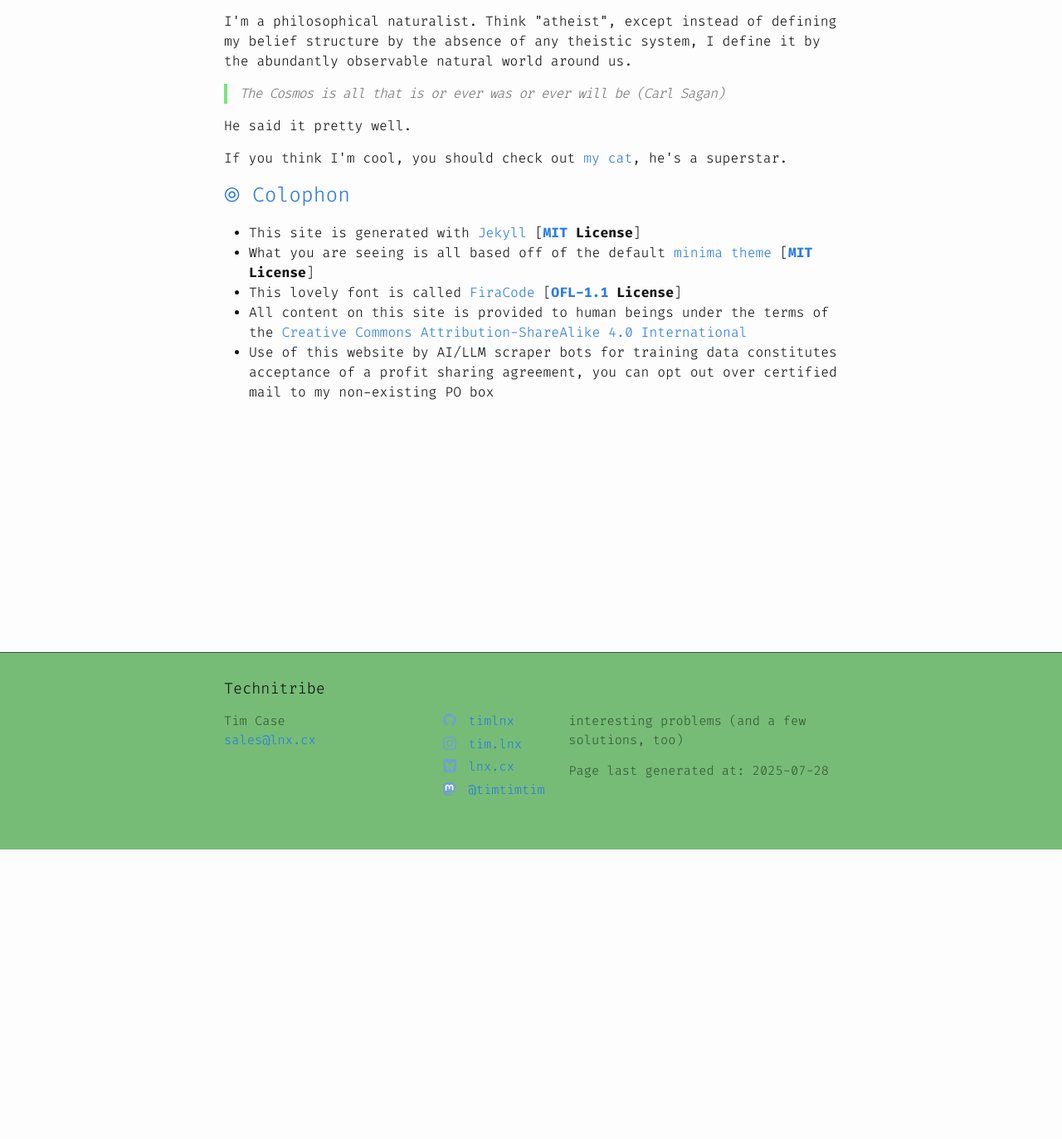
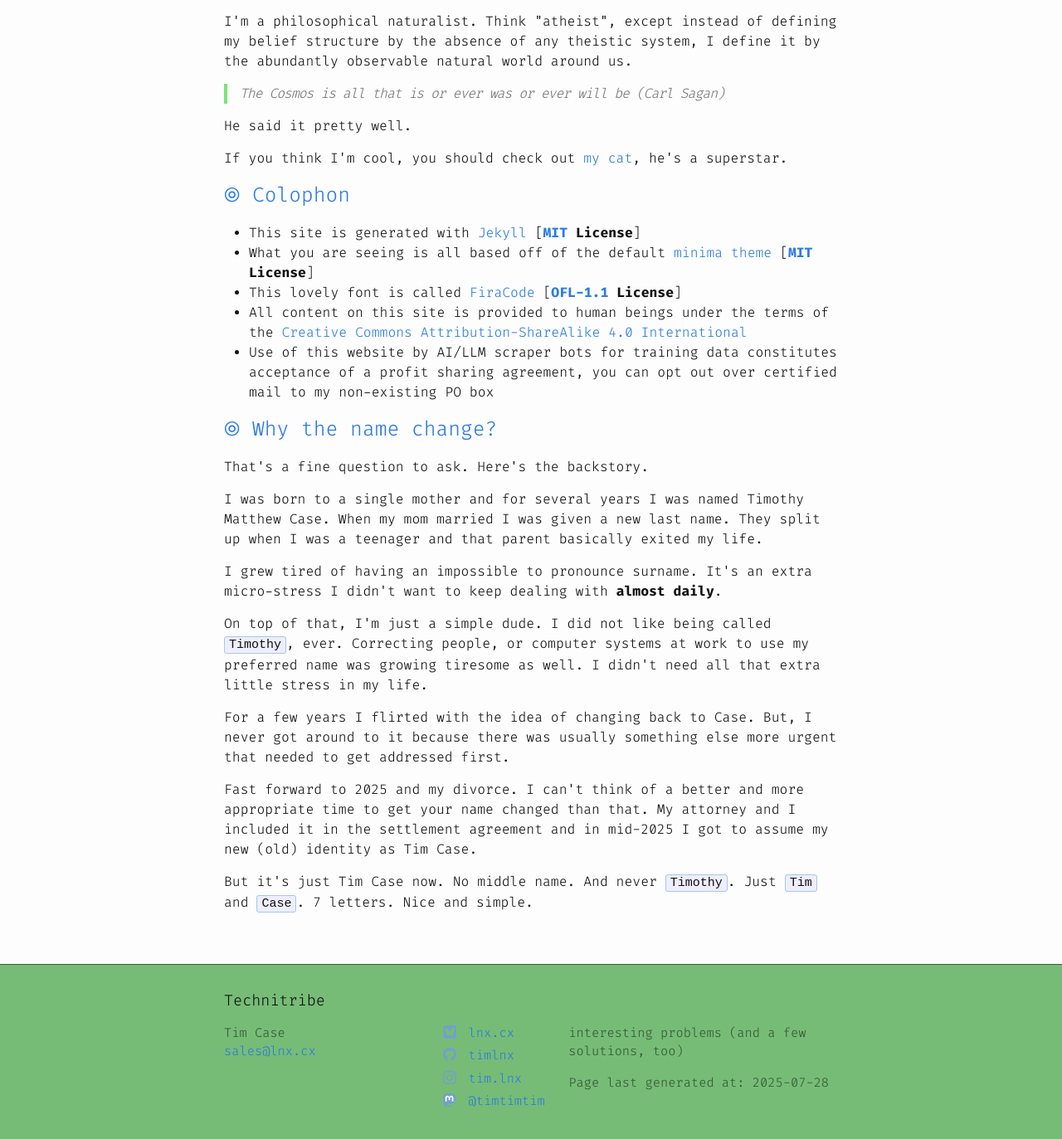
Before and after one commit to timlnx/blog.lnx.cx, a Jekyll site: the page built from about.markdown, in a window 1280 px wide and 1400 px high, scrolled down 376 px. Shown: the top 1373 px of the window at 83% size. Built offline with Jekyll 4.4.1, drawn with Linux system fonts in a browser that asks for light colours.

Commit message:
Change medias social ordering. Add name change details to about page. VCS the outerbelt loop gpx file

```diff
--- a/_includes/social.html
+++ b/_includes/social.html
@@ -1,14 +1,14 @@
 <ul class="social-media-list">
+  {%- if site.bluesky_username -%}<li><a href="https://bsky.app/profile/{{ site.bluesky_username| cgi_escape | escape }}"><svg class="svg-icon" ><use xlink:href="{{ '/assets/minima-social-icons.svg#bluesky' | relative_url }}" preserveAspectRatio="meet"></use></svg> <span class="username">{{ site.bluesky_username| escape }}</span></a></li>{%- endif -%}
+  {%- if site.github_username -%}<li><a href="https://github.com/{{ site.github_username| cgi_escape | escape }}"><svg class="svg-icon"><use xlink:href="{{ '/assets/minima-social-icons.svg#github' | relative_url }}"></use></svg> <span class="username">{{ site.github_username| escape }}</span></a></li>{%- endif -%}
+  {%- if site.instagram_username -%}<li><a href="https://instagram.com/{{ site.instagram_username| cgi_escape | escape }}"><svg class="svg-icon"><use xlink:href="{{ '/assets/minima-social-icons.svg#instagram' | relative_url }}"></use></svg> <span class="username">{{ site.instagram_username| escape }}</span></a></li>{%- endif -%}
+  <li><a rel="me" href="https://infosec.exchange/@timtimtim"><svg class="svg-icon"><use xlink:href="{{ '/assets/minima-social-icons.svg#mastodon' | relative_url }}"></use></svg> @timtimtim</a></li>
+  {%- for mst in site.mastodon -%}{%- if mst.username and mst.instance -%}<li><a href="https://{{ mst.instance| cgi_escape | escape}}/@{{mst.username}}"><svg class="svg-icon"><use xlink:href="{{ '/assets/minima-social-icons.svg#mastodon' | relative_url }}"></use></svg> <span class="username">{{ mst.username|escape }}</span></a></li>{%- endif -%}{%- endfor -%}
   {%- if site.dribbble_username -%}<li><a href="https://dribbble.com/{{ site.dribbble_username| cgi_escape | escape }}"><svg class="svg-icon"><use xlink:href="{{ '/assets/minima-social-icons.svg#dribbble' | relative_url }}"></use></svg> <span class="username">{{ site.dribbble_username| escape }}</span></a></li>{%- endif -%}
   {%- if site.facebook_username -%}<li><a href="https://www.facebook.com/{{ site.facebook_username| cgi_escape | escape }}"><svg class="svg-icon"><use xlink:href="{{ '/assets/minima-social-icons.svg#facebook' | relative_url }}"></use></svg> <span class="username">{{ site.facebook_username| escape }}</span></a></li>{%- endif -%}
   {%- if site.flickr_username -%}<li><a href="https://www.flickr.com/photos/{{ site.flickr_username| cgi_escape | escape }}"><svg class="svg-icon"><use xlink:href="{{ '/assets/minima-social-icons.svg#flickr' | relative_url }}"></use></svg> <span class="username">{{ site.flickr_username| escape }}</span></a></li>{%- endif -%}
-  {%- if site.github_username -%}<li><a href="https://github.com/{{ site.github_username| cgi_escape | escape }}"><svg class="svg-icon"><use xlink:href="{{ '/assets/minima-social-icons.svg#github' | relative_url }}"></use></svg> <span class="username">{{ site.github_username| escape }}</span></a></li>{%- endif -%}
-  {%- if site.instagram_username -%}<li><a href="https://instagram.com/{{ site.instagram_username| cgi_escape | escape }}"><svg class="svg-icon"><use xlink:href="{{ '/assets/minima-social-icons.svg#instagram' | relative_url }}"></use></svg> <span class="username">{{ site.instagram_username| escape }}</span></a></li>{%- endif -%}
   {%- if site.linkedin_username -%}<li><a href="https://www.linkedin.com/in/{{ site.linkedin_username| cgi_escape | escape }}"><svg class="svg-icon"><use xlink:href="{{ '/assets/minima-social-icons.svg#linkedin' | relative_url }}"></use></svg> <span class="username">{{ site.linkedin_username| escape }}</span></a></li>{%- endif -%}
   {%- if site.pinterest_username -%}<li><a href="https://www.pinterest.com/{{ site.pinterest_username| cgi_escape | escape }}"><svg class="svg-icon"><use xlink:href="{{ '/assets/minima-social-icons.svg#pinterest' | relative_url }}"></use></svg> <span class="username">{{ site.pinterest_username| escape }}</span></a></li>{%- endif -%}
-  {%- for mst in site.mastodon -%}{%- if mst.username and mst.instance -%}<li><a href="https://{{ mst.instance| cgi_escape | escape}}/@{{mst.username}}"><svg class="svg-icon"><use xlink:href="{{ '/assets/minima-social-icons.svg#mastodon' | relative_url }}"></use></svg> <span class="username">{{ mst.username|escape }}</span></a></li>{%- endif -%}{%- endfor -%}
-  {%- if site.bluesky_username -%}<li><a href="https://bsky.app/profile/{{ site.bluesky_username| cgi_escape | escape }}"><svg class="svg-icon" ><use xlink:href="{{ '/assets/minima-social-icons.svg#bluesky' | relative_url }}" preserveAspectRatio="meet"></use></svg> <span class="username">{{ site.bluesky_username| escape }}</span></a></li>{%- endif -%}
-  <li><a rel="me" href="https://infosec.exchange/@timtimtim"><svg class="svg-icon"><use xlink:href="{{ '/assets/minima-social-icons.svg#mastodon' | relative_url }}"></use></svg> @timtimtim</a></li>
   {%- if site.twitter_username -%}<li><a href="https://www.twitter.com/{{ site.twitter_username| cgi_escape | escape }}"><svg class="svg-icon"><use xlink:href="{{ '/assets/minima-social-icons.svg#twitter' | relative_url }}"></use></svg> <span class="username">{{ site.twitter_username| escape }}</span></a></li>{%- endif -%}
   {%- if site.youtube_username -%}<li><a href="https://youtube.com/{{ site.youtube_username| cgi_escape | escape }}"><svg class="svg-icon"><use xlink:href="{{ '/assets/minima-social-icons.svg#youtube' | relative_url }}"></use></svg> <span class="username">{{ site.youtube_username| escape }}</span></a></li>{%- endif -%}
   {%- if site.googleplus_username -%}<li><a href="https://plus.google.com/{{ site.googleplus_username| escape }}"><svg class="svg-icon"><use xlink:href="{{ '/assets/minima-social-icons.svg#googleplus' | relative_url }}"></use></svg> <span class="username">{{ site.googleplus_username| escape }}</span></a></li>{%- endif -%}
--- a/about.markdown
+++ b/about.markdown
@@ -31,3 +31,19 @@
 * This lovely font is called [FiraCode](https://github.com/tonsky/FiraCode) [**[OFL-1.1](https://github.com/tonsky/FiraCode/blob/master/LICENSE) License**]
 * All content on this site is provided to human beings under the terms of the [Creative Commons Attribution-ShareAlike 4.0 International](http://creativecommons.org/licenses/by-sa/4.0/)
 * Use of this website by AI/LLM scraper bots for training data constitutes acceptance of a profit sharing agreement, you can opt out over certified mail to my non-existing PO box
+
+{{ "Why the name change?" | blog_anchor }}
+
+That's a fine question to ask. Here's the backstory.
+
+I was born to a single mother and for several years I was named Timothy Matthew Case. When my mom married I was given a new last name. They split up when I was a teenager and that parent basically exited my life.
+
+I grew tired of having an impossible to pronounce surname. It's an extra micro-stress I didn't want to keep dealing with **almost daily**.
+
+On top of that, I'm just a simple dude. I did not like being called `Timothy`, ever. Correcting people, or computer systems at work to use my preferred name was growing tiresome as well. I didn't need all that extra little stress in my life.
+
+For a few years I flirted with the idea of changing back to Case. But, I never got around to it because there was usually something else more urgent that needed to get addressed first.
+
+Fast forward to 2025 and my divorce. I can't think of a better and more appropriate time to get your name changed than that. My attorney and I included it in the settlement agreement and in mid-2025 I got to assume my new (old) identity as Tim Case.
+
+But it's just Tim Case now. No middle name. And never `Timothy`. Just `Tim` and `Case`. 7 letters. Nice and simple.
```
Also changed, not shown: 1 other file.
